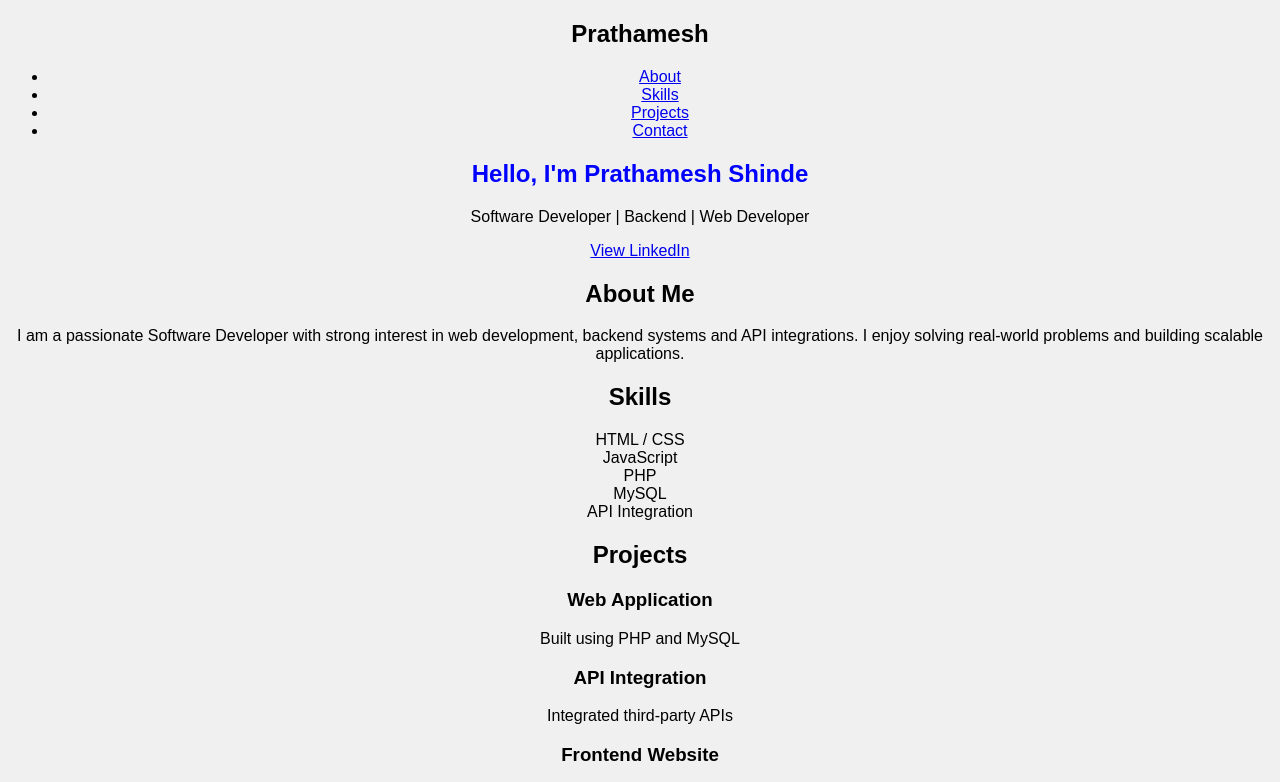
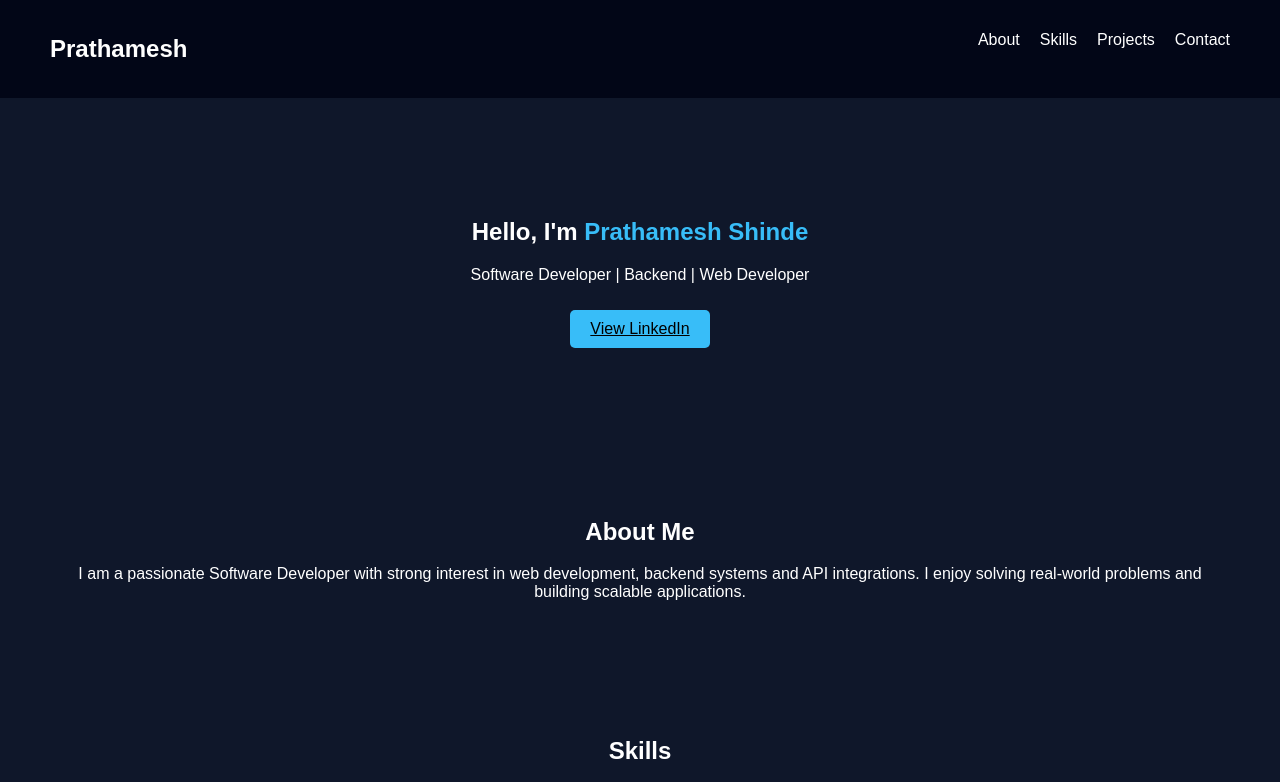
Before and after one commit to Prathamesh2254/ci-cd-project, a plain HTML site: page index.html in a window 1280 px wide. Shown: the top 782 px of the page. Drawn offline with Linux system fonts and the light colour scheme.

Commit message:
Update style.css

```diff
--- a/style.css
+++ b/style.css
@@ -1,9 +1,78 @@
 body {
-    text-align: center;
+    margin: 0;
     font-family: Arial;
-    background-color: #f0f0f0;
+    background: #0f172a;
+    color: white;
 }
 
-h1 {
-    color: blue;
+/* NAVBAR */
+nav {
+    display: flex;
+    justify-content: space-between;
+    padding: 15px 50px;
+    background: #020617;
 }
+
+nav ul {
+    display: flex;
+    gap: 20px;
+    list-style: none;
+}
+
+nav a {
+    color: white;
+    text-decoration: none;
+}
+
+/* HERO */
+.hero {
+    text-align: center;
+    padding: 100px 20px;
+}
+
+.hero span {
+    color: #38bdf8;
+}
+
+.btn {
+    display: inline-block;
+    padding: 10px 20px;
+    background: #38bdf8;
+    color: black;
+    border-radius: 5px;
+    margin-top: 10px;
+}
+
+/* SECTIONS */
+section {
+    padding: 50px;
+    text-align: center;
+}
+
+/* CARDS */
+.cards {
+    display: flex;
+    justify-content: center;
+    gap: 20px;
+    flex-wrap: wrap;
+}
+
+.card {
+    background: #1e293b;
+    padding: 20px;
+    border-radius: 10px;
+    width: 200px;
+    transition: 0.3s;
+}
+
+.card:hover {
+    transform: scale(1.05);
+    background: #334155;
+}
+
+/* FOOTER */
+footer {
+    text-align: center;
+    padding: 20px;
+    background: #020617;
+}
```
